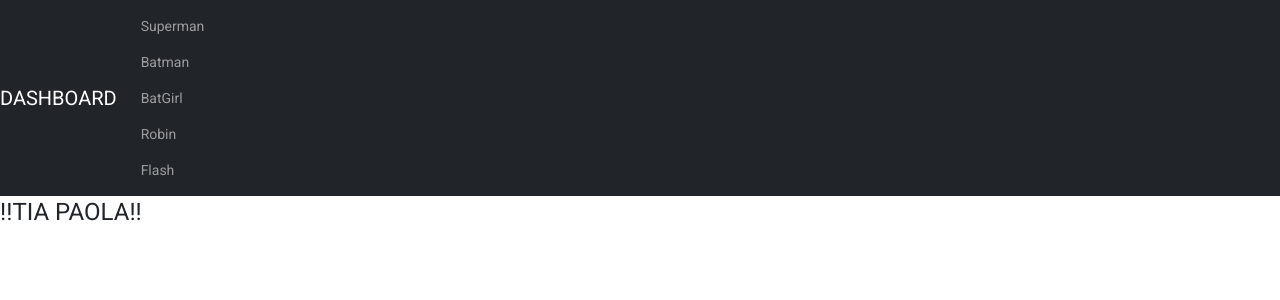
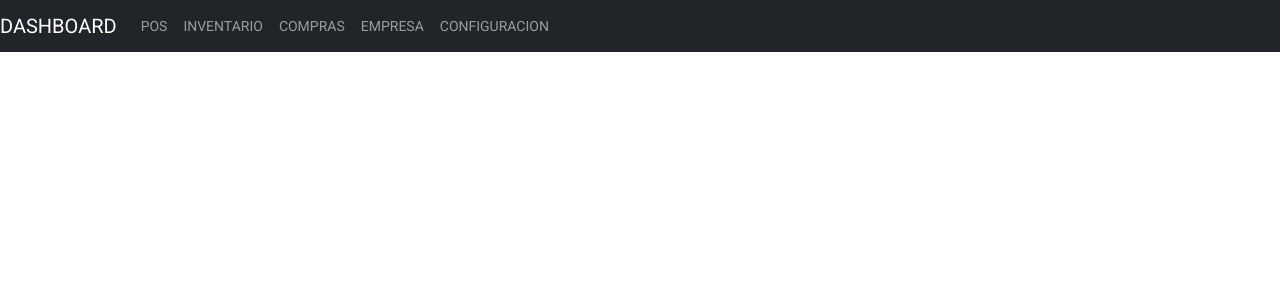
Before and after one commit to CarlosH200/LoginAngular, an Angular app: page /dashboard in a window 1280 px wide. Shown: the top 300 px of the page. Built offline with nearby package versions, Linux system fonts and the light colour scheme.

Commit message:
LOGIN Y DASHBOARD FUNCIONAN DISEÑO

```diff
--- a/src/app/dashboar/dashboar.component.html
+++ b/src/app/dashboar/dashboar.component.html
@@ -5,13 +5,12 @@
   </button>
   <div class="collapse navbar-collapse" id="DASHBOARD">
     <ul class="navbar-nav">
-      <li class="nav-item">
-        <a class="nav-link" href="#" *ngFor="let Menudash of menu">{{Menudash.name}}</a>
+      <li *ngFor="let Menudash of menu" class="nav-item">
+        <a class="nav-link" href="{{Menudash.screen}}">{{Menudash.name}}</a>
       </li>
     </ul>
   </div>
 </nav>
 <body>
-  <h1>!!TIA PAOLA!!</h1>
 </body>
 <router-outlet></router-outlet>
--- a/src/app/dashboar/dashboar.component.ts
+++ b/src/app/dashboar/dashboar.component.ts
@@ -22,9 +22,9 @@ Modulos: any = [];
 }
 
 const MENU = [
-  {id: 1, name:'Superman'},
-  {id: 2, name:'Batman'},
-  {id: 5, name:'BatGirl'},
-  {id: 3, name:'Robin'},
-  {id: 4, name:'Flash'}
+  {id: 1, name:'POS', screen: 'login'},
+  {id: 2, name:'INVENTARIO', screen: 'login'},
+  {id: 5, name:'COMPRAS', screen: 'login'},
+  {id: 3, name:'EMPRESA', screen: 'login'},
+  {id: 4, name:'CONFIGURACION', screen: 'login'}
 ];
--- a/src/app/login/login.component.ts
+++ b/src/app/login/login.component.ts
@@ -17,7 +17,7 @@ export class LoginComponent implements OnInit {
 
   inputEmail: string = '';
   inputPassword: string = '';
-  User = 'admin';
+  User = 'sa';
   password = '123';
   islogin = false;
 
@@ -25,8 +25,7 @@ export class LoginComponent implements OnInit {
     if (this.inputEmail == this.User && this.inputPassword == this.password) {
       this.islogin = true
       alert('SESION INICIADA EXITOSAMENTE');
-      this.router.navigateByUrl("dashboard");
-
+      this.router.navigateByUrl('dashboard');
     } else {
       this.islogin = false
       alert('USUARIO O CONTRASEÑA INCORRECTOS');
```
